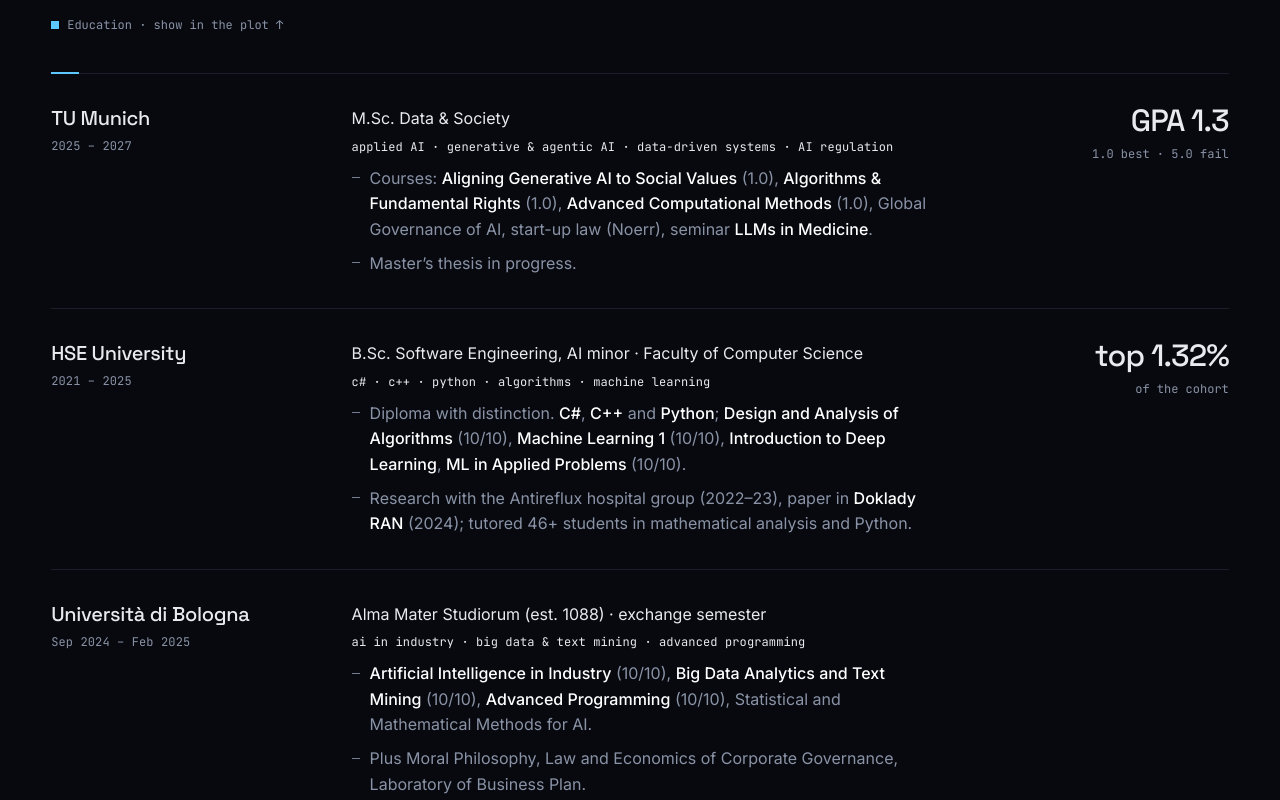
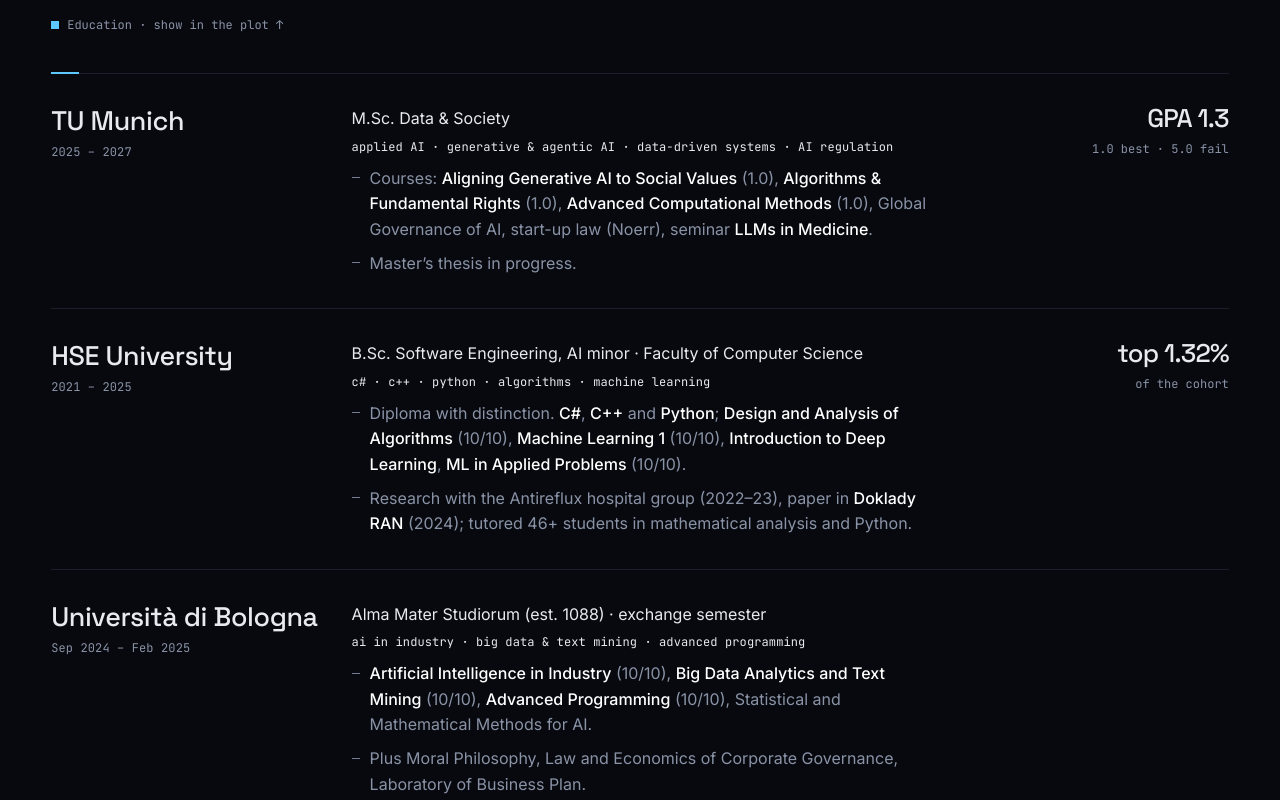
Before and after one commit to imunellka/hi-vitalia, a plain HTML site: page index.html in a window 1280 px wide. Shown: the part 4957-5757 px from the top of the page. Drawn offline with Linux system fonts and the light colour scheme.

Commit message:
minor fixes #4

```diff
--- a/css/site.css
+++ b/css/site.css
@@ -379,3 +379,7 @@ html{overflow-x:clip}
 /* Round 14: company name should outweigh the metric figures beside it, not read smaller */
 .wrow .meta h3{font-size:clamp(23px,2.1vw,30px);line-height:1.15}
 @media (max-width:600px){.wrow .meta h3{font-size:clamp(20px,6vw,25px)}}
+
+/* Round 16: Education — university name bigger, side figure smaller, less clash */
+.erow .meta h3{font-size:clamp(23px,2.1vw,30px);line-height:1.15}
+.erow .fig b{font-size:clamp(22px,2vw,28px)}
```
